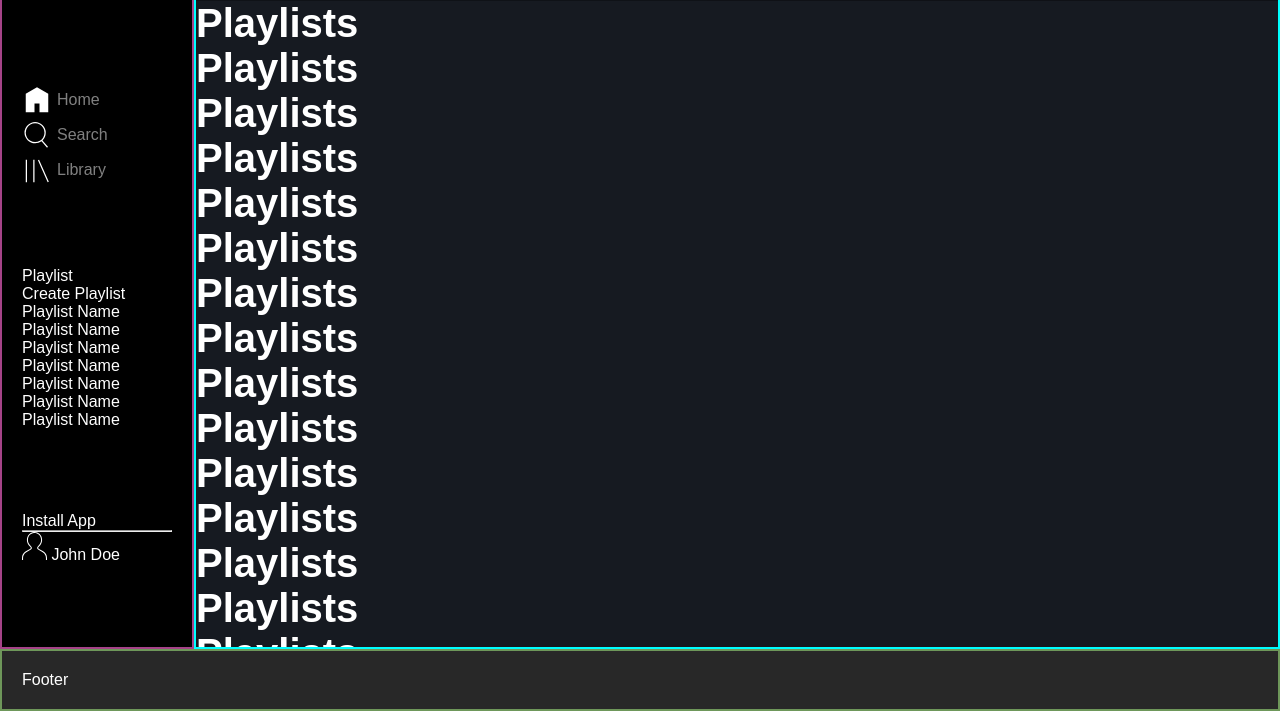
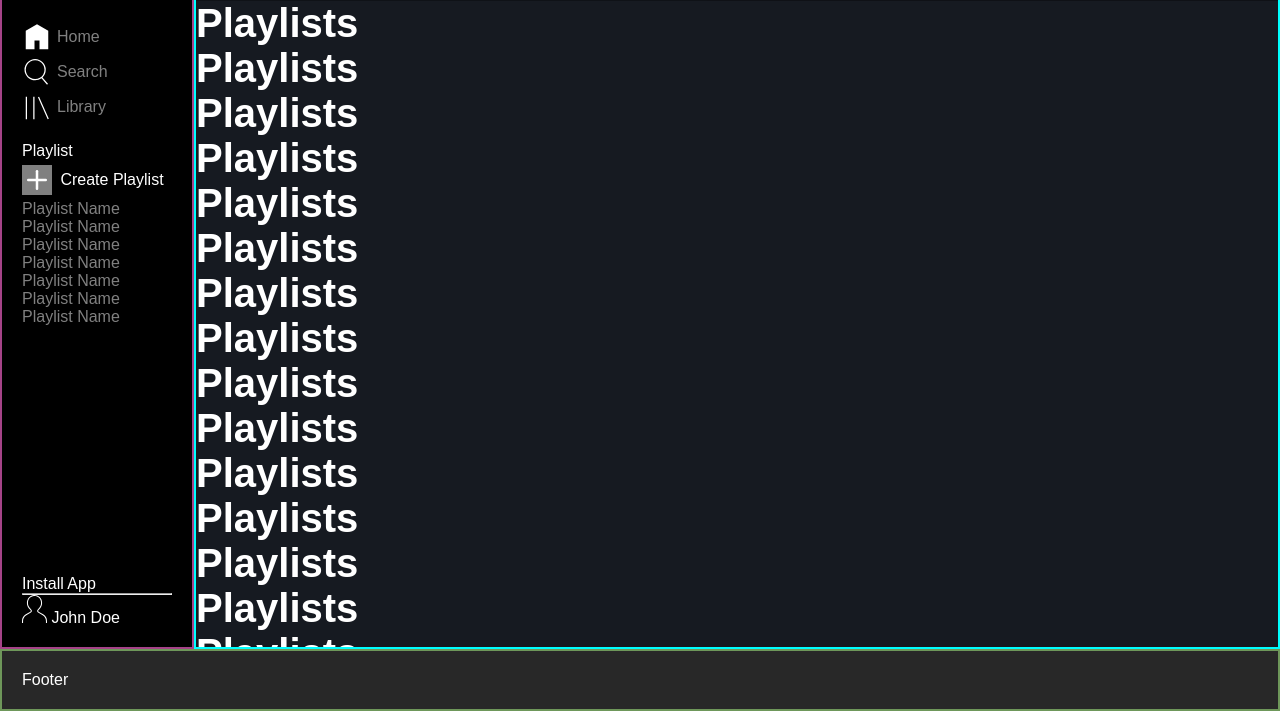
Before and after one commit to Tijanif/boolean-uk-html-spotify, a website: page index.html in a window 1280 px wide. Shown: the part 89-800 px from the top of the page. Drawn offline with Linux system fonts and the light colour scheme.

Commit message:
crete playlist svg added

```diff
--- a/index.html
+++ b/index.html
@@ -82,16 +82,22 @@
           </ul>
         </div>
         <div class="Left__playlist">
-         <p>Playlist</p>
-          <ul>
-            <li>Create Playlist</li>
-            <li>Playlist Name</li>
-            <li>Playlist Name</li>
-            <li>Playlist Name</li>
-            <li>Playlist Name</li>
-            <li>Playlist Name</li>
-            <li>Playlist Name</li>
-            <li>Playlist Name</li>
+         <p class="Left__playlist__p" >Playlist</p>
+         <div class="Left__playlist__create">
+            <svg height='30px' width="30px" xmlns="http://www.w3.org/2000/svg" viewBox="0 0 24 24" fill="none" stroke="currentColor"
+              stroke-width="2" stroke-linecap="round" stroke-linejoin="round" class="feather feather-plus">
+              <line x1="12" y1="5" x2="12" y2="19"></line>
+              <line x1="5" y1="12" x2="19" y2="12"></line>
+            </svg> <span class="Left__playlist__create__span">Create Playlist</span>
+         </div>
+          <ul class="Left__playlist__ul">
+            <li><a href="#"> Playlist Name</a></li>
+            <li><a href="#"> Playlist Name</a></li>
+            <li><a href="#"> Playlist Name</a></li>
+            <li><a href="#"> Playlist Name</a></li>
+            <li><a href="#"> Playlist Name</a></li>
+            <li><a href="#"> Playlist Name</a></li>
+            <li><a href="#"> Playlist Name</a></li>
           </ul>
         </div>
         <div class="Left__profil">
--- a/styles/style.css
+++ b/styles/style.css
@@ -83,6 +83,7 @@ a:active {
   border: 2px solid #a54388;
   display: grid;
   grid-gap: 20px;
+  grid-template-rows: auto auto 1fr auto;
 }
 
 .Left__logo {
@@ -99,6 +100,24 @@ a:active {
   grid-template-columns: auto 1fr;
   align-items: center;
   grid-gap: 5px;
+}
+
+/* Left playlist icons */
+.Left_playlist__p {
+  margin: 5px 0;
+  text-transform: uppercase;
+}
+.Left__playlist__create {
+  margin: 5px 0;
+  display: grid;
+  grid-auto-flow: column;
+  align-items: center;
+}
+.Left_playlist__create__span {
+  color: grey;
+}
+.Left__playlist__create svg {
+  background-color: grey;
 }
 /* Main */
 .Main {
```
